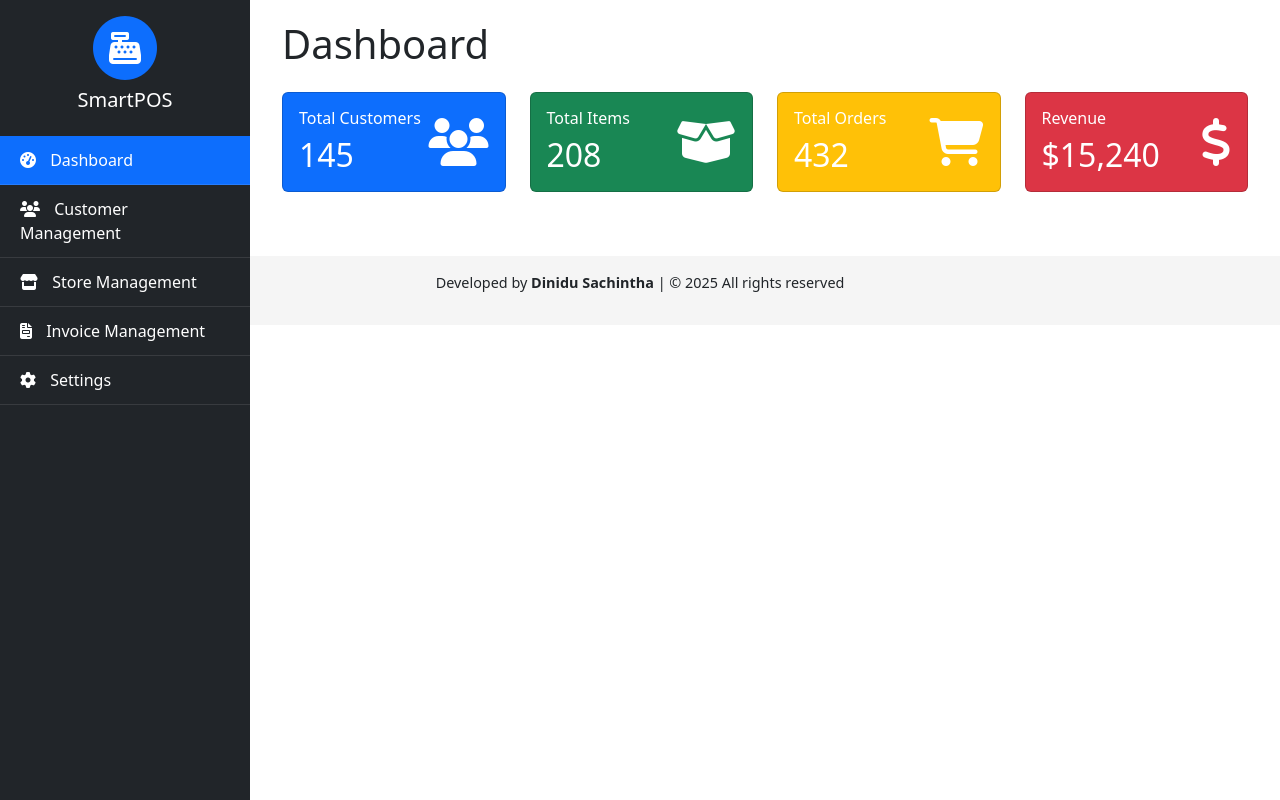
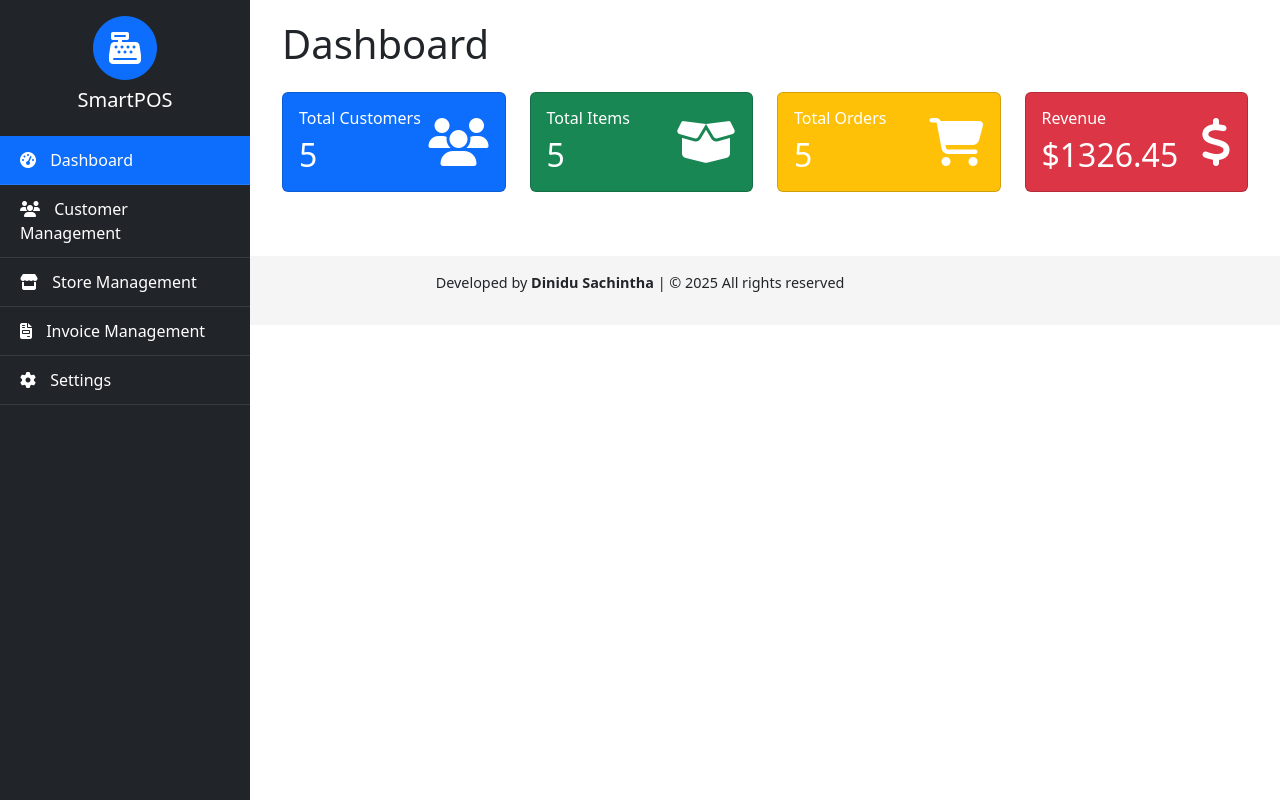
Before and after one commit to Dinidu21/Assignment-POS, a plain HTML site: page MVC/views/index.html in a window 1280 px wide. Drawn offline with nearby package versions, Linux system fonts and the light colour scheme; some packages are replaced by stand-ins of ours; a script that the page names is missing.

Commit message:
Update dashboard to dynamically display total customers, items, orders, and revenue

```diff
--- a/MVC/views/index.html
+++ b/MVC/views/index.html
@@ -40,7 +40,6 @@
 
 <!-- Content -->
 <div class="content" id="content">
-    <!-- Dashboard Page -->
     <div class="page-section active" id="dashboard">
         <div class="container-fluid">
             <h1 class="mb-4">Dashboard</h1>
@@ -51,7 +50,7 @@
                             <div class="d-flex justify-content-between align-items-center">
                                 <div>
                                     <h6 class="card-title">Total Customers</h6>
-                                    <h2 class="mb-0">145</h2>
+                                    <h2 class="mb-0" id="totalCustomers">0</h2>
                                 </div>
                                 <i class="fas fa-users fa-3x"></i>
                             </div>
@@ -64,7 +63,7 @@
                             <div class="d-flex justify-content-between align-items-center">
                                 <div>
                                     <h6 class="card-title">Total Items</h6>
-                                    <h2 class="mb-0">208</h2>
+                                    <h2 class="mb-0" id="totalItems">0</h2>
                                 </div>
                                 <i class="fas fa-box-open fa-3x"></i>
                             </div>
@@ -77,7 +76,7 @@
                             <div class="d-flex justify-content-between align-items-center">
                                 <div>
                                     <h6 class="card-title">Total Orders</h6>
-                                    <h2 class="mb-0">432</h2>
+                                    <h2 class="mb-0" id="totalOrders">0</h2>
                                 </div>
                                 <i class="fas fa-shopping-cart fa-3x"></i>
                             </div>
@@ -90,7 +89,7 @@
                             <div class="d-flex justify-content-between align-items-center">
                                 <div>
                                     <h6 class="card-title">Revenue</h6>
-                                    <h2 class="mb-0">$15,240</h2>
+                                    <h2 class="mb-0" id="totalRevenue">$0</h2>
                                 </div>
                                 <i class="fas fa-dollar-sign fa-3x"></i>
                             </div>
--- a/MVC/views/scripts.js
+++ b/MVC/views/scripts.js
@@ -38,6 +38,19 @@ $(document).ready(function() {
         $('#content').toggleClass('active');
     });
 
+    // Update dashboard counts
+    function updateDashboard() {
+        const customers = CustomerController.getAllCustomers();
+        const items = ItemController.getAllItems();
+        const orders = OrderController.getAllOrders();
+        const revenue = orders.reduce((sum, order) => sum + order.total, 0);
+
+        $('#totalCustomers').text(customers.length);
+        $('#totalItems').text(items.length);
+        $('#totalOrders').text(orders.length);
+        $('#totalRevenue').text('$' + revenue.toFixed(2));
+    }
+
     // Customer Management
     function renderCustomers() {
         const customers = CustomerController.getAllCustomers();
@@ -68,7 +81,6 @@ $(document).ready(function() {
         const name = $('#customerName').val();
         const email = $('#customerEmail').val();
         const phone = $('#customerPhone').val();
-
         if (id) {
             // Update customer
             if (CustomerController.updateCustomer(id, name, email, phone, '')) {
@@ -77,6 +89,7 @@ $(document).ready(function() {
                 $('#addCustomerModalLabel').text('Add New Customer');
                 $('#customerForm').removeData('edit-id');
                 renderCustomers();
+                updateDashboard();
             }
         } else {
             // Add customer
@@ -84,6 +97,7 @@ $(document).ready(function() {
                 $('#addCustomerModal').modal('hide');
                 $('#customerForm')[0].reset();
                 renderCustomers();
+                updateDashboard();
             }
         }
     });
@@ -113,6 +127,7 @@ $(document).ready(function() {
             if (result.isConfirmed) {
                 if (CustomerController.deleteCustomer(id)) {
                     renderCustomers();
+                    updateDashboard();
                 }
             }
         });
@@ -157,7 +172,6 @@ $(document).ready(function() {
         const category = $('#itemCategory').val();
         const price = $('#itemPrice').val();
         const stock = $('#itemStock').val();
-
         if (code) {
             // Update item
             if (ItemController.updateItem(code, name, category, price, stock, '')) {
@@ -166,6 +180,7 @@ $(document).ready(function() {
                 $('#addItemModalLabel').text('Add New Item');
                 $('#itemForm').removeData('edit-code');
                 renderItems();
+                updateDashboard();
             }
         } else {
             // Add item
@@ -173,6 +188,7 @@ $(document).ready(function() {
                 $('#addItemModal').modal('hide');
                 $('#itemForm')[0].reset();
                 renderItems();
+                updateDashboard();
             }
         }
     });
@@ -203,6 +219,7 @@ $(document).ready(function() {
             if (result.isConfirmed) {
                 if (ItemController.deleteItem(code)) {
                     renderItems();
+                    updateDashboard();
                 }
             }
         });
@@ -347,6 +364,7 @@ $(document).ready(function() {
                 $('#newOrderModalLabel').text('Create New Order');
                 $('#orderForm').removeData('edit-id');
                 renderOrders();
+                updateDashboard();
             }
         } else {
             // Add order
@@ -354,6 +372,7 @@ $(document).ready(function() {
                 $('#newOrderModal').modal('hide');
                 $('#orderForm')[0].reset();
                 renderOrders();
+                updateDashboard();
             }
         }
     });
@@ -382,6 +401,7 @@ $(document).ready(function() {
             if (result.isConfirmed) {
                 if (OrderController.deleteOrder(id)) {
                     renderOrders();
+                    updateDashboard();
                 }
             }
         });
@@ -395,6 +415,7 @@ $(document).ready(function() {
     });
 
     // Initial render
+    updateDashboard();
     renderCustomers();
     renderItems();
     renderOrders();
```
